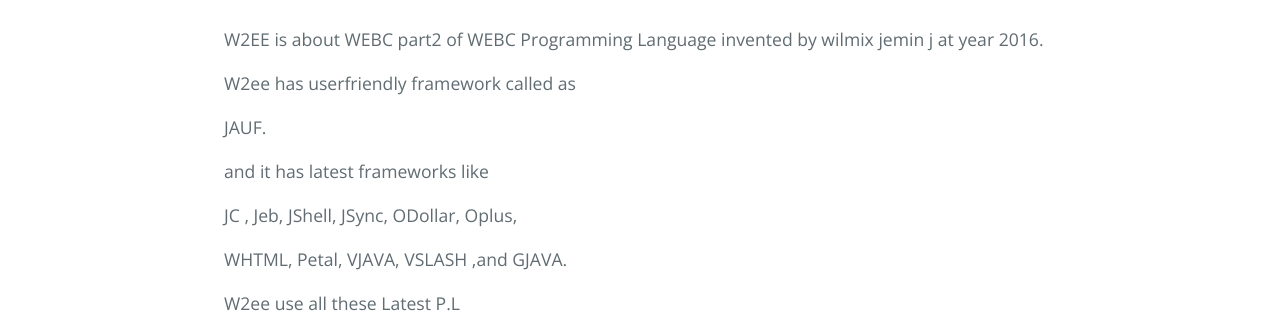
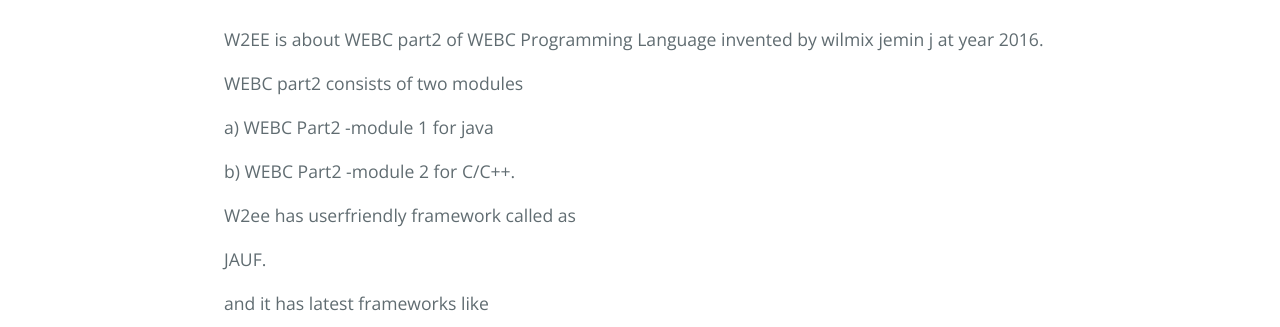
Before and after one commit to wilmixsolomon7/W2ee, a plain HTML site: page index.html in a window 1280 px wide. Shown: the part 473-800 px from the top of the page. Drawn offline with nearby package versions, Linux system fonts and the light colour scheme.

```diff
--- a/index.html
+++ b/index.html
@@ -25,6 +25,12 @@
 <h1></h1>
 
 <p>W2EE is about WEBC part2 of WEBC Programming Language invented by wilmix jemin j at year 2016.</p>
+
+<p>WEBC part2 consists of two modules</p>
+
+<p>a) WEBC Part2 -module 1 for java</p>
+
+<p>b) WEBC Part2 -module 2 for C/C++.</p>
 
 <p>W2ee has userfriendly framework called as</p>
 
```
Also changed, not shown: params.json (+1 -1 lines).
